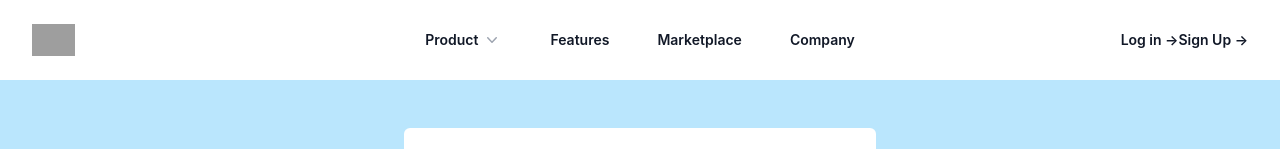
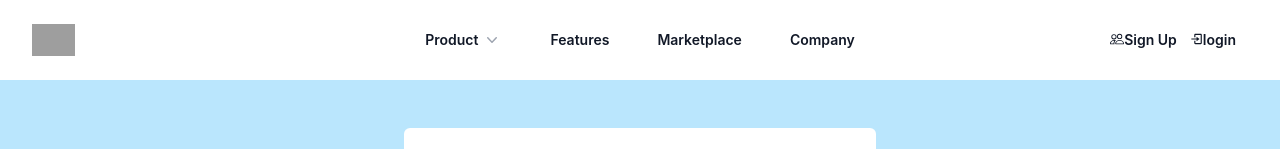
Before and after one commit to CookingMama/CookingMama_Web, a React (Create React App) app: page /login in a window 1280 px wide. Shown: the top 149 px of the page. Built offline with nearby package versions, Linux system fonts and the light colour scheme; grey boxes are pictures that could not be loaded.

Commit message:
로그인시 My Page, Hearts, Logout 조회

```diff
--- a/package.json
+++ b/package.json
@@ -12,6 +12,7 @@
     "axios": "^1.3.4",
     "react": "^18.2.0",
     "react-dom": "^18.2.0",
+    "react-icons": "^4.8.0",
     "react-redux": "^8.0.5",
     "react-router-dom": "^6.8.2",
     "react-scripts": "5.0.1",
--- a/src/components/login/Login.jsx
+++ b/src/components/login/Login.jsx
@@ -13,7 +13,7 @@ export default function Login() {
 
   const onChangeHandler = (e) => {
     const { name, value } = e.target;
-    setUser({...user, [name]: value});
+    setUser({ ...user, [name]: value });
   };
 
   const navigate = useNavigate();
@@ -26,7 +26,7 @@ export default function Login() {
   };
 
   useEffect(() => {
-    if(status === "successed" && data.token) navigate("/");
+    if (status === "successed" && data.token) navigate("/");
   }, [status, data]);
 
   return (
--- a/src/components/main/Header.jsx
+++ b/src/components/main/Header.jsx
@@ -1,5 +1,7 @@
 import { Fragment, useState } from "react";
 import { Dialog, Disclosure, Popover, Transition } from "@headlessui/react";
+import { BsBox2Heart, BsPeopleFill, BsPeople } from "react-icons/bs";
+import { BiLogOut, BiLogIn } from "react-icons/bi";
 import {
   ArrowPathIcon,
   Bars3Icon,
@@ -15,6 +17,7 @@ import {
   PlayCircleIcon,
 } from "@heroicons/react/20/solid";
 import { Link } from "react-router-dom";
+import { useSelector } from "react-redux";
 
 const products = [
   {
@@ -59,6 +62,8 @@ function classNames(...classes) {
 
 export default function Header() {
   const [mobileMenuOpen, setMobileMenuOpen] = useState(false);
+
+  const {data, error, status} = useSelector((state)=>state.user);
 
   return (
     <header className="bg-white">
@@ -160,14 +165,47 @@ export default function Header() {
             Company
           </a>
         </Popover.Group>
+
+         {/* 로그인시 MyPage, Hearts, Logout */}
+         {data.token ? (
+         <>
           <div className="hidden lg:flex lg:flex-1 lg:justify-end">
-          <Link to="/login" className="text-sm font-semibold leading-6 text-gray-900">
-            Log in <span aria-hidden="true">&rarr;</span>
-          </Link>
-          <Link to="/signup" className="text-sm font-semibold leading-6 text-gray-900">
-            Sign Up <span aria-hidden="true">&rarr;</span>
+            <div className="mr-3">
+              <Link to="/login" className="text-sm font-semibold leading-6 text-gray-900 float-right">
+              <BsPeopleFill className="float-left mt-1"/> My Page
               </Link>
             </div>
+            <div className="mr-3">
+              <Link to="/login" className="text-sm font-semibold leading-6 text-gray-900 float-right">
+              <BsBox2Heart className="float-left mt-1"/> Hearts
+              </Link>
+            </div>
+            <div className="mr-3">
+              <Link to="/login" className="text-sm font-semibold leading-6 text-gray-900 float-right">
+              <BiLogOut className="float-left mt-1"/> Logout
+              </Link>
+            </div>
+          </div>
+         </>
+         ) : (
+         <>
+          <div className="hidden lg:flex lg:flex-1 lg:justify-end">
+            <div className="mr-3">
+              <Link to="/signup" className="text-sm font-semibold leading-6 text-gray-900 float-right">
+              <BsPeople className="float-left mt-1"/> Sign Up
+              </Link>
+            </div>
+            <div className="mr-3">
+              <Link to="/login" className="text-sm font-semibold leading-6 text-gray-900 float-right">
+              <BiLogIn className="float-left mt-1"/> login
+              </Link>
+            </div>
+          </div>
+         </>
+         )}
+
+
+
       </nav>
       <Dialog
         as="div"
@@ -245,6 +283,34 @@ export default function Header() {
                   Company
                 </a>
               </div>
+
+              {/* 로그인시 MyPage, Hearts, Logout */}
+              {data.token ? (
+              <>
+                <div className="py-6">
+                  <Link
+                  to="/login"
+                  className="-mx-3 block rounded-lg py-2.5 px-3 text-base font-semibold leading-7 text-gray-900 hover:bg-gray-50"
+                  >
+                  My Page
+                  </Link>
+                  <Link
+                  to="/signup"
+                  className="-mx-3 block rounded-lg py-2.5 px-3 text-base font-semibold leading-7 text-gray-900 hover:bg-gray-50"
+                  >
+                  Hearts
+                  </Link>
+                  <Link
+                  to="/signup"
+                  className="-mx-3 block rounded-lg py-2.5 px-3 text-base font-semibold leading-7 text-gray-900 hover:bg-gray-50"
+                  >
+                  Logout
+                  </Link>
+                </div>
+
+              </>
+              ) : (
+              <>
                 <div className="py-6">
                   <Link
                   to="/login"
@@ -259,6 +325,9 @@ export default function Header() {
                   Sign Up
                   </Link>
                 </div>
+              </>
+              )}
+
             </div>
           </div>
         </Dialog.Panel>
```
Also changed, not shown: 1 other file (tests, documents, lock files or other folders). Lines whose indentation alone changed are shown as unchanged.
